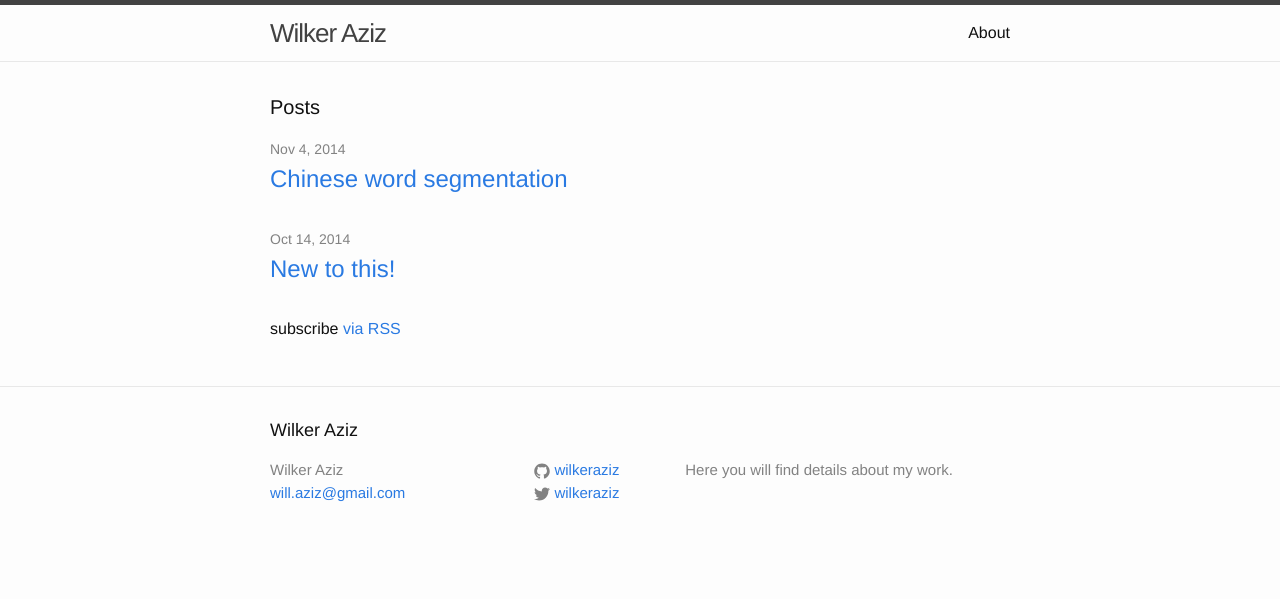
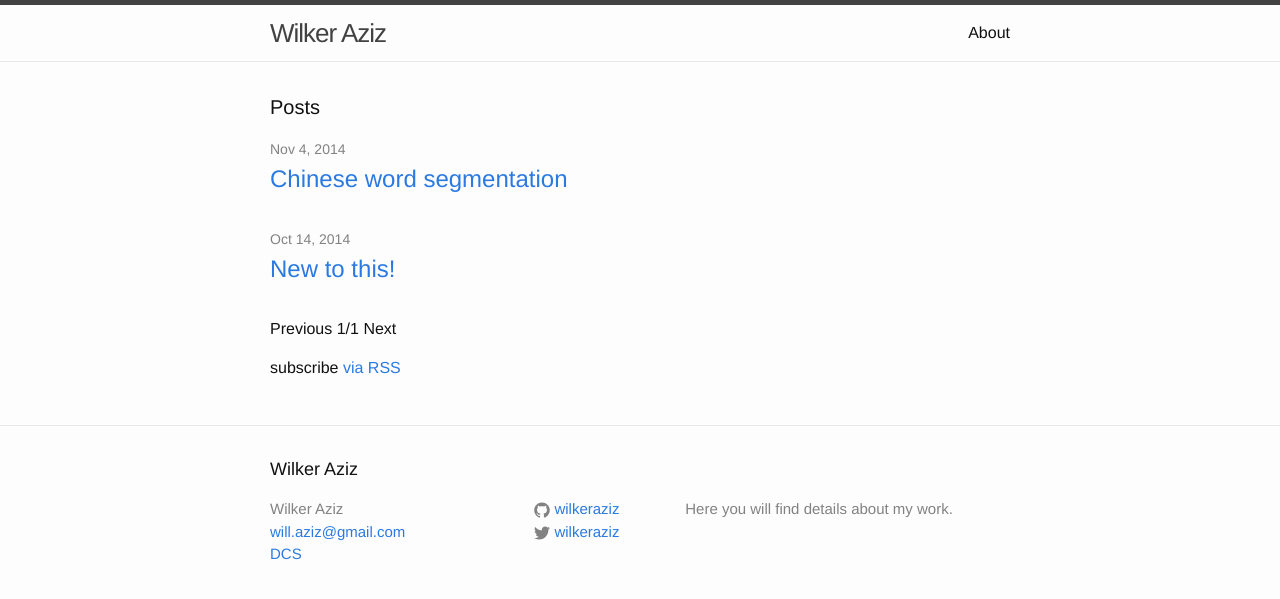
Before and after one commit to wilkeraziz/oldsite, a Jekyll site: the page built from index.html, in a window 1280 px wide. Shown: the top 599 px of the page. Built offline with Jekyll 4.4.1, drawn with Linux system fonts in a browser that asks for light colours; the list of posts is cut into pages by our own code.

Commit message:
post paginator

```diff
--- a/_config.yml
+++ b/_config.yml
@@ -8,6 +8,11 @@ baseurl: "" # the subpath of your site, e.g. /blog/
 url: "http://wilkeraziz.github.io/dcs-site/index.html" # the base hostname & protocol for your site
 twitter_username: wilkeraziz
 github_username:  wilkeraziz
+paginate: 4
+
+# current department
+current_department: DCS
+departamental_page: http://wilkeraziz.github.io/dcs-site
 
 # useful links
 google_scholar_url: http://scholar.google.co.uk/citations?user=phgBJXYAAAAJ&hl=en
--- a/_includes/footer.html
+++ b/_includes/footer.html
@@ -9,6 +9,7 @@
         <ul class="contact-list">
           <li>{{ site.title }}</li>
           <li><a href="mailto:{{ site.email }}">{{ site.email }}</a></li>
+          <li><a href="{{ site.departamental_page }}">{{ site.current_department }}</a></li>
         </ul>
       </div>
 
@@ -42,6 +43,7 @@
             </a>
           </li>
           {% endif %}
+
         </ul>
       </div>
 
--- a/index.html
+++ b/index.html
@@ -7,7 +7,7 @@ layout: default
   <h1 class="page-heading">Posts</h1>
 
   <ul class="post-list">
-    {% for post in site.posts %}
+    {% for post in paginator.posts %}
       <li>
         <span class="post-meta">{{ post.date | date: "%b %-d, %Y" }}</span>
 
@@ -16,6 +16,21 @@ layout: default
         </h2>
       </li>
     {% endfor %}
+    <!-- Pagination links -->
+    <div class="pagination">
+        {% if paginator.previous_page %}
+            <a href="{{ paginator.previous_page_path }}" class="previous">Previous</a>
+        {% else %}
+            <span class="previous">Previous</span>
+        {% endif %}
+        <span class="page_number "> {{ paginator.page }}/{{ paginator.total_pages }}</span>
+        {% if paginator.next_page %}
+            <a href="{{ paginator.next_page_path }}" class="next">Next</a>
+        {% else %}
+            <span class="next ">Next</span>
+        {% endif %}
+    </div>
+
   </ul>
 
   <p class="rss-subscribe">subscribe <a href="{{ "/feed.xml" | prepend: site.baseurl }}">via RSS</a></p>
```
